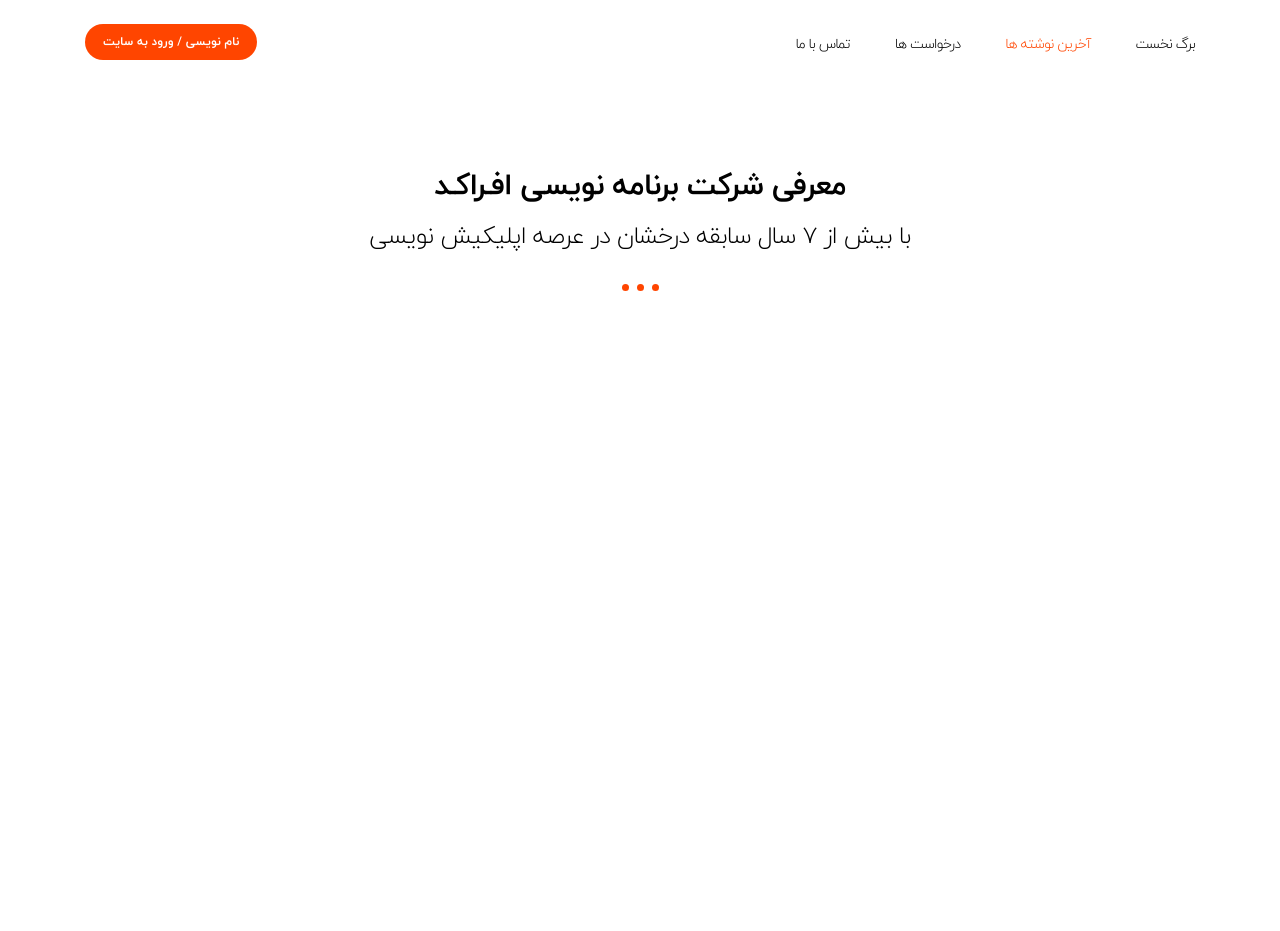
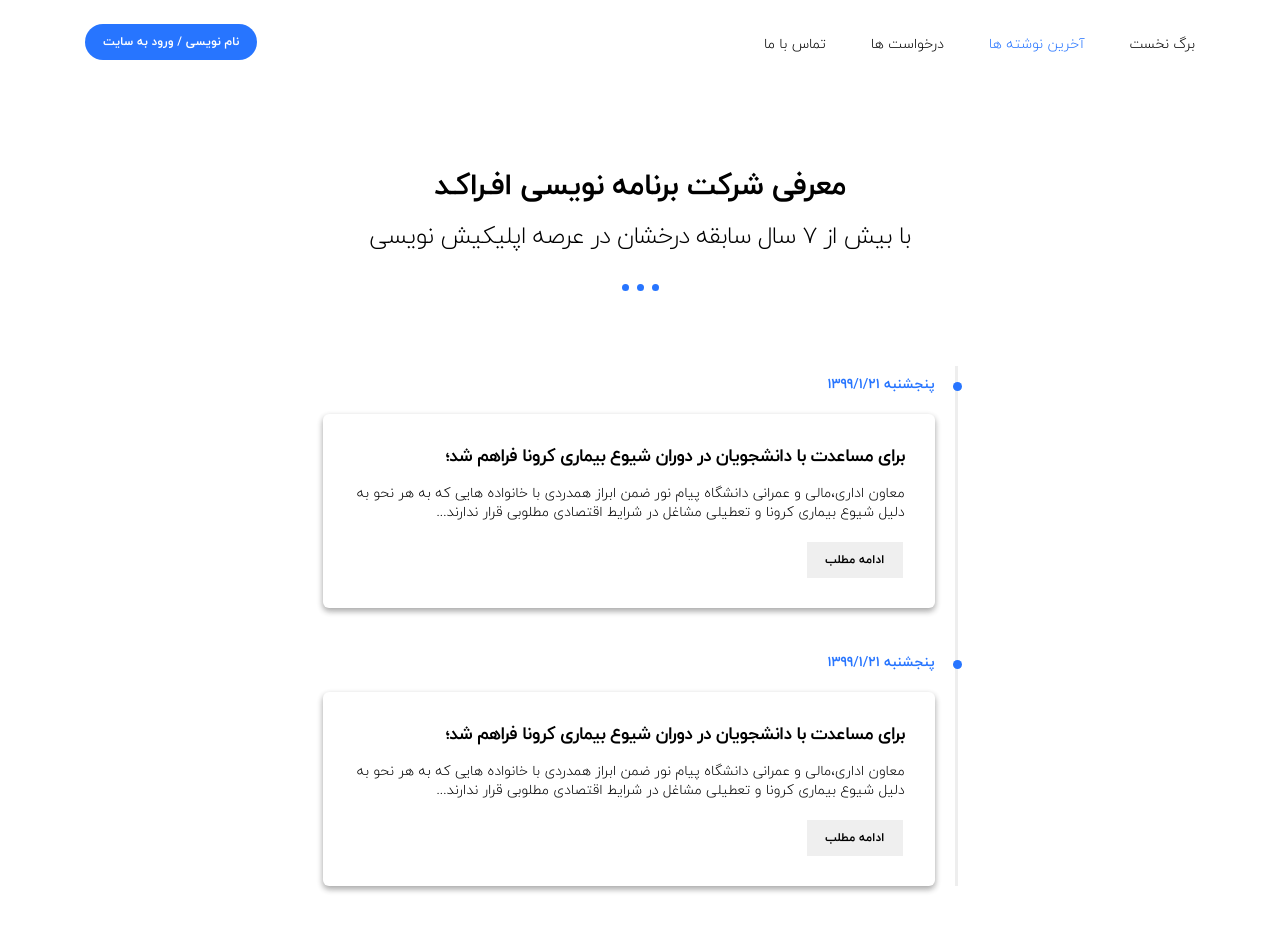
Before and after one commit to asharifineyestani/uni-front, a React (Create React App) app: page /blog in a window 1280 px wide. Before the commit the page ends 890 px from the top, so only its background shows below. Built offline with nearby package versions, Linux system fonts and the light colour scheme.

Commit message:
add Card, Timerline

```diff
--- a/src/app.scss
+++ b/src/app.scss
@@ -12,7 +12,6 @@
 body {
     margin: 0;
     direction: rtl;
-    letter-spacing: -.75px;
     text-align: right;
     overflow-x: hidden;
 }
@@ -38,6 +37,7 @@
 h5,
 h6 {
     line-height: inherit;
+    letter-spacing: -.75px;
     margin: inherit;
 }
 
@@ -54,13 +54,55 @@
     margin-right: auto !important;
 }
 
+// Timeline
+.timeline {
+    padding-top: 9px;
+    border-right: 3px solid #eee;
+}
+
 // Card
 .card {
-    min-height: 90px;
-    background-color: #fff;
-    padding: 20px;
+    display: block;
+    position: relative;
+    padding-right: 20px;
+    margin-bottom: 45px;
+}
+.card .card-body {
+    position: relative;
+    padding: 30px;
     border-radius: 6px;
+    background-color: $base_0;
     box-shadow: 0 3px 6px rgba(0, 0, 0, 0.16), 0 3px 6px rgba(0, 0, 0, 0.23);
+}
+.card .card-body p {
+    font-size: 14px;
+    margin: 0;
+}
+.card .card-body h3 {
+    font-size: 18px;
+    margin-bottom: 15px;
+}
+.card .card-body .button {
+    margin-top: 20px;
+}
+.card .card-date {
+    color: $primary;
+    display: block;
+    font-size: 14px;
+    font-weight: bold;
+    position: relative;
+    margin-bottom: 20px;
+}
+.card .card-date:before {
+    top: 7px;
+    right: -27px;
+    width: 9px;
+    height: 9px;
+    display: block;
+    content: "";
+    position: absolute;
+    border-radius: 50%;
+    background-color: $primary;
 }
 
 // Heading
--- a/src/assets/css/colors.scss
+++ b/src/assets/css/colors.scss
@@ -1,6 +1,6 @@
 $base_0: #fff;
 $base_1: #000;
-$primary: orangered;
+$primary: #2775FF;
 $primary_1: darkred;
 $secondary: darkblue;
 $secondary_1: blue;
--- /dev/null
+++ b/src/components/Card.js
@@ -0,0 +1,18 @@
+import React from 'react'
+
+export default (props) => {
+    const { title, subtitle } = props
+    return (
+        <div className="card">
+            <div className="card-date">
+                <span>پنجشنبه</span>
+                <span> 1399/1/21</span>
+            </div>
+            <div className="card-body">
+                <h3>{title}</h3>
+                <p>{subtitle}</p>
+                <button className="button button-sm">ادامه مطلب</button>
+            </div>
+        </div>
+    )
+}
--- a/src/scenes/Blog.js
+++ b/src/scenes/Blog.js
@@ -1,6 +1,6 @@
 import React from 'react'
 import { Container, Row, Col } from 'react-grid-system'
-
+import Card from '../components/Card'
 
 export default () => {
     return (
@@ -13,6 +13,10 @@
                             <h2>با بیش از 7 سال سابقه درخشان در عرصه اپلیکیش نویسی</h2>
                             <div className="divider divider-dots"></div>
                         </div>
+                        <div className="timeline">
+                            <Card title="برای مساعدت با دانشجویان در دوران شیوع بیماری کرونا فراهم شد؛" subtitle="معاون اداری،مالی و عمرانی دانشگاه پیام نور ضمن ابراز همدردی با خانواده هایی که به هر نحو به دلیل شیوع بیماری کرونا و تعطیلی مشاغل در شرایط اقتصادی مطلوبی قرار ندارند..." link="" />
+                            <Card title="برای مساعدت با دانشجویان در دوران شیوع بیماری کرونا فراهم شد؛" subtitle="معاون اداری،مالی و عمرانی دانشگاه پیام نور ضمن ابراز همدردی با خانواده هایی که به هر نحو به دلیل شیوع بیماری کرونا و تعطیلی مشاغل در شرایط اقتصادی مطلوبی قرار ندارند..." link="" />
+                        </div>
                     </Col>
                 </Row>
             </Container>
```
